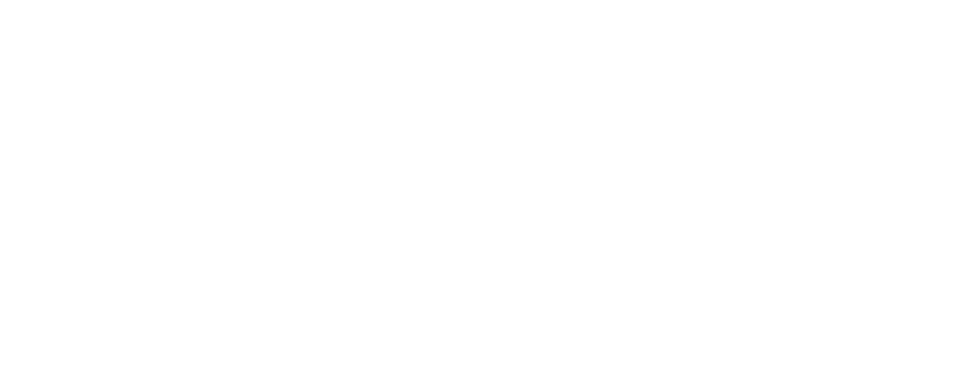
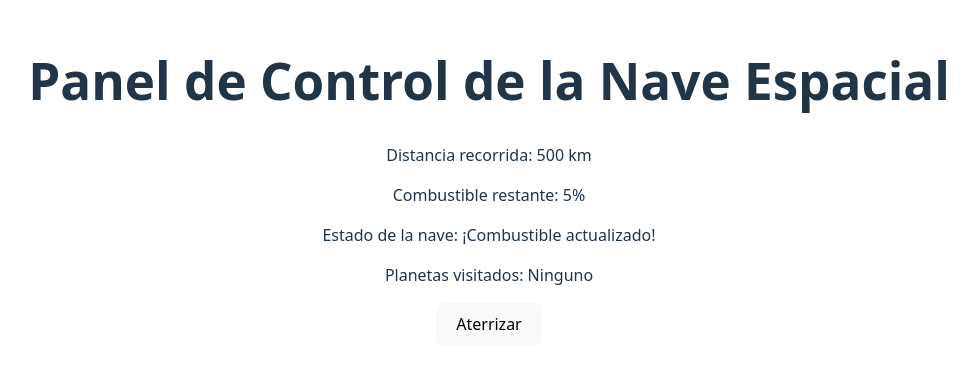
Before and after one commit to AmeghanFG/M6_IntroduccionAReact_Entregables, a React (Vite) app in the folder M6-4_Ciclo-de-vida-de-Componentes/: page / in a window 1280 px wide. Shown: the part 218-586 px from the top of the page, without its empty margins (151-1128 px from the left). Built offline with nearby package versions, Linux system fonts and the light colour scheme.

Commit message:
Aplicando la solución inicial, agregando función aterrizar

```diff
--- a/M6-4_Ciclo-de-vida-de-Componentes/src/App.jsx
+++ b/M6-4_Ciclo-de-vida-de-Componentes/src/App.jsx
@@ -4,15 +4,63 @@
 function App() {
   // Estados
   const [distancia, setDistancia] = useState(0);
-  const [combustible, setCombustible] = useState(100);
+  const [combustible, setCombustible] = useState(10);
   const [estadoNave, setEstadoNave] = useState('En órbita');
   const [planetasVisitados, setPlanetasVisitados] = useState([]);
 
+  // Memorización
+  const mensajeEstado = useMemo(() => {
+    return estadoNave;
+  }, [estadoNave]);
+
+  // Efectos
+  useEffect(() => {
+    console.log("¡El panel está listo!"); // Montaje
+
+    const intervalo = setInterval(() => { // Montaje
+      // ... (simulación de vuelo)
+      setCombustible((prev) => {
+        if (prev > 0) {
+          setDistancia((distancia) => distancia + 50); // Aumento de 100km por segundo
+          return prev - 1; // Reducir combustible 1%
+        }
+        return 0; // Salir del bucle si el combustible llega a 0
+      });
+    }, 1000);
+
+    return () => {
+      clearInterval(intervalo); // Desmontaje
+      console.log("El panel se ha apagado."); // Desmontaje
+    };
+  }, []);
+
+  // Efecto para manejar mensajes y aterrizar
+  useEffect(() => {
+    setEstadoNave('¡Combustible actualizado!');
+    if (combustible === 0) {
+      setEstadoNave('Sin combustible, aterriza para recargar ⛽️');
+    }
+  }, [combustible]);
+
+  const aterrizar = () => {
+    setEstadoNave('Aterrizando');
+    setPlanetasVisitados((prev) => [...prev, 'Nuevo planeta']);
+    setCombustible(10); // Recarga de combustible para seguir viajando
+  };
 
 
   return (
     <>
-
+      <div>
+        <h1>Panel de Control de la Nave Espacial</h1>
+        <p>Distancia recorrida: {distancia} km</p>
+        <p>Combustible restante: {combustible}%</p>
+        <p>Estado de la nave: {mensajeEstado}</p>
+        <p>Planetas visitados: {planetasVisitados.join(', ') || 'Ninguno'}</p>
+      </div>
+      <div>
+        <button onClick={aterrizar}>Aterrizar</button>
+      </div>
     </>
   )
 }
```
